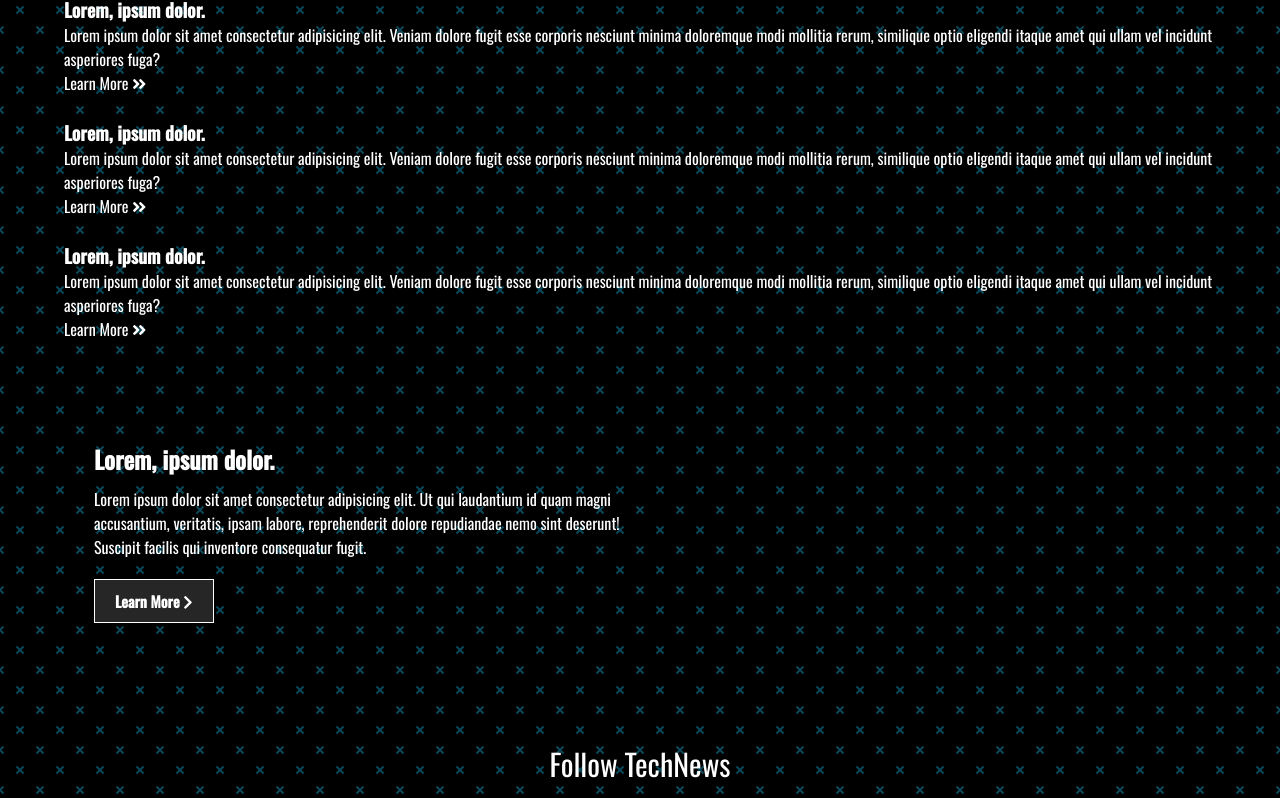
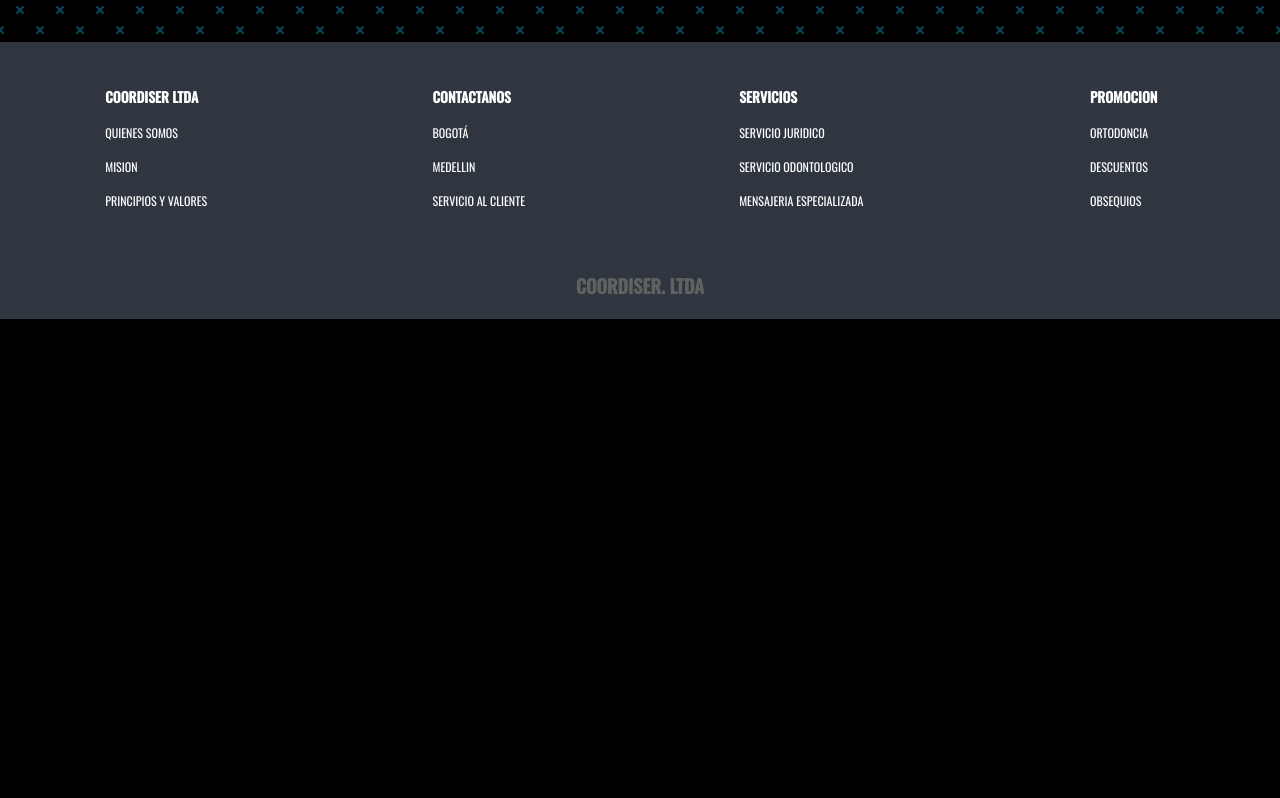
Before and after one commit to mparra43/pagina-web, a plain HTML site: page index.html in a window 1280 px wide. Shown: the part 1730-2528 px from the top of the page. After the commit the page ends 2049 px from the top, so only its background shows below. Drawn offline with nearby package versions, Linux system fonts and the light colour scheme.

Commit message:
cambios banner

```diff
--- a/index.html
+++ b/index.html
@@ -22,7 +22,7 @@
     <!-- Navigation -->
     <nav class="nav-main">
       <!-- Brand -->
-      <img src="PENDIENTE" alt="coordisel" class="nav-brand">
+      <img src="img" alt="COORDISER" class="nav-brand">
       <!-- Left Nav -->
       <ul class="nav-menu">
         <li>
@@ -108,68 +108,20 @@
       </div>
     </div>
 
-    <!-- Card Banner 1-->
+    <!--Banner Promocional 1-->
     <section class="cards-banner-one">
       <div class="content">
-        <h2>Lorem, ipsum dolor.</h2>
+        <h2>DESCUENTOS HASTA DEL 40%</h2>
         <!-- lorem 20 -->
-        <p>Lorem ipsum dolor sit amet, consectetur adipisicing elit. Repellat maxime facilis quasi alias illo, fugiat
-          cupiditate porro dolores tenetur delectus!</p>
+        <p>Descuentos hasta del 40% en tratamientos odontológicos para ti y 5 familiares </p>
         <a href="#" class="btn">Learn More<i class="fas fa-chevron-right"></i></a>
       </div>
     </section>
 
-    <!-- NEWS CARDS -->
-    <div class="news-cards">
-      <div>
-        <img src="img/news1.jpg" alt="" />
-        <h3>Lorem, ipsum dolor.</h3>
-        <p>Lorem ipsum dolor sit amet consectetur adipisicing elit. Veniam dolore fugit esse corporis nesciunt minima
-          doloremque modi mollitia rerum, similique optio eligendi itaque amet qui ullam vel incidunt asperiores fuga?
-        </p>
-        <a href="#">Learn More <i class="fas fa-angle-double-right"></i></a>
-      </div>
-      <div>
-        <img src="img/news2.jpg" alt="" />
-        <h3>Lorem, ipsum dolor.</h3>
-        <p>Lorem ipsum dolor sit amet consectetur adipisicing elit. Veniam dolore fugit esse corporis nesciunt minima
-          doloremque modi mollitia rerum, similique optio eligendi itaque amet qui ullam vel incidunt asperiores fuga?
-        </p>
-        <a href="#">Learn More <i class="fas fa-angle-double-right"></i></a>
-      </div>
-      <div>
-        <img src="img/news3.jpg" alt="" />
-        <h3>Lorem, ipsum dolor.</h3>
-        <p>Lorem ipsum dolor sit amet consectetur adipisicing elit. Veniam dolore fugit esse corporis nesciunt minima
-          doloremque modi mollitia rerum, similique optio eligendi itaque amet qui ullam vel incidunt asperiores fuga?
-        </p>
-        <a href="#">Learn More <i class="fas fa-angle-double-right"></i></a>
-      </div>
-      <div>
-        <img src="img/news4.jpg" alt="" />
-        <h3>Lorem, ipsum dolor.</h3>
-        <p>Lorem ipsum dolor sit amet consectetur adipisicing elit. Veniam dolore fugit esse corporis nesciunt minima
-          doloremque modi mollitia rerum, similique optio eligendi itaque amet qui ullam vel incidunt asperiores fuga?
-        </p>
-        <a href="#">Learn More <i class="fas fa-angle-double-right"></i></a>
-      </div>
-    </div>
-
-    <!-- third card -->
-    <section class="cards-banner-two">
-      <div class="content">
-        <h2>Lorem, ipsum dolor.</h2>
-        <!-- lorem 30 -->
-        <p>Lorem ipsum dolor sit amet consectetur adipisicing elit. Ut qui laudantium id quam magni accusantium,
-          veritatis, ipsam labore, reprehenderit dolore repudiandae nemo sint deserunt! Suscipit facilis qui inventore
-          consequatur fugit.</p>
-        <a href="#" class="btn">Learn More <i class="fas fa-chevron-right"></i></a>
-      </div>
-    </section>
 
     <!-- Follow -->
     <section class="social">
-      <p>Follow TechNews</p>
+      <p>Siguenos como Coordisel</p>
       <div class="links">
         <a href="https://facebook.com">
           <i class="fab fa-facebook-f"></i>
@@ -190,109 +142,75 @@
       <ul>
         <li>
           <a href="#">
-            <h3>Title One</h3>
+            <h3> COORDISER LTDA</h3>
           </a>
         </li>
         <li>
-          <a href="#">Blockchain</a>
+          <a href="#">QUIENES SOMOS</a>
         </li>
         <li>
-          <a href="#">Machine Learning</a>
+          <a href="#">MISION</a>
         </li>
         <li>
-          <a href="#">Artificial Intelligence</a>
+          <a href="#">PRINCIPIOS Y VALORES</a>
+        </li>
+
+      </ul>
+      <ul>
+        <li>
+          <a href="#">
+            <h3>CONTACTANOS</h3>
+          </a>
         </li>
         <li>
-          <a href="#">Quantum Computing</a>
+          <a href="#">BOGOTÁ</a>
         </li>
         <li>
-          <a href="#">Startup</a>
+          <a href="#">MEDELLIN</a>
         </li>
         <li>
-          <a href="#">Cryptocurrencies</a>
+          <a href="#">SERVICIO AL CLIENTE</a>
         </li>
       </ul>
       <ul>
         <li>
           <a href="#">
-            <h3>Title Two</h3>
+            <h3>SERVICIOS</h3>
           </a>
         </li>
         <li>
-          <a href="#">Blockchain</a>
+          <a href="#">SERVICIO JURIDICO</a>
         </li>
         <li>
-          <a href="#">Machine Learning</a>
+          <a href="#">SERVICIO ODONTOLOGICO</a>
         </li>
         <li>
-          <a href="#">Artificial Intelligence</a>
-        </li>
-        <li>
-          <a href="#">Quantum Computing</a>
-        </li>
-        <li>
-          <a href="#">Startup</a>
-        </li>
-        <li>
-          <a href="#">Cryptocurrencies</a>
+          <a href="#">MENSAJERIA ESPECIALIZADA</a>
         </li>
       </ul>
       <ul>
         <li>
           <a href="#">
-            <h3>Title Three</h3>
+            <h3>PROMOCION</h3>
           </a>
         </li>
         <li>
-          <a href="#">Blockchain</a>
+          <a href="#">ORTODONCIA</a>
         </li>
         <li>
-          <a href="#">Machine Learning</a>
+          <a href="#"> DESCUENTOS</a>
         </li>
         <li>
-          <a href="#">Artificial Intelligence</a>
+          <a href="#">OBSEQUIOS</a>
         </li>
-        <li>
-          <a href="#">Quantum Computing</a>
-        </li>
-        <li>
-          <a href="#">Startup</a>
-        </li>
-        <li>
-          <a href="#">Cryptocurrencies</a>
-        </li>
-      </ul>
-      <ul>
-        <li>
-          <a href="#">
-            <h3>Title Four</h3>
-          </a>
-        </li>
-        <li>
-          <a href="#">Blockchain</a>
-        </li>
-        <li>
-          <a href="#">Machine Learning</a>
-        </li>
-        <li>
-          <a href="#">Artificial Intelligence</a>
-        </li>
-        <li>
-          <a href="#">Quantum Computing</a>
-        </li>
-        <li>
-          <a href="#">Startup</a>
-        </li>
-        <li>
-          <a href="#">Cryptocurrencies</a>
-        </li>
+
       </ul>
     </div>
   </div>
 
   <!-- Footer -->
   <footer class="footer">
-    <h3>Tech News Copyright</h3>
+    <h3>COORDISER. LTDA</h3>
   </footer>
 
   <!-- Scroll Reveal -->
--- a/styles.css
+++ b/styles.css
@@ -40,7 +40,7 @@
   }
 
   .nav-brand {
-    width: 50px;
+    width: 80px;
   }
 
   /* Navbar Left */
@@ -66,6 +66,7 @@
   .search{
     width: 60%;
     margin: auto;
+    padding: 10px;
 
   }
   .form {
@@ -164,13 +165,13 @@
   .cards-banner-one {
     width: 100%;
     height: 350px;
-    background: url("./img/tech-red.jpg");
+    background: url("./img/banner1-1.jpg")no-repeat center center/cover;
     margin-bottom: 40px;
   }
 
   .cards-banner-one .content {
     width: 40%;
-    padding: 90px 0 0 30px;
+    padding: 140px 0 0 20px;
     color: #fff;
   }
 
@@ -179,17 +180,6 @@
     margin: 10px 0 20px 0;
   }
 
-  /* CARDS BANNER TWO*/
-  .cards-banner-two {
-    width: 100%;
-    height: 350px;
-    background: url("./img/image-five.jpg") no-repeat center center/cover;
-  }
-
-  .cards-banner-two .content {
-    width: 50%;
-    padding: 100px 0 0 30px;
-  }
 
   /* Follow */
   .social {
@@ -294,8 +284,7 @@
       grid-template-columns: repeat(2, 1fr);
     }
 
-    .cards-banner-one .content,
-    .cards-banner-two .content {
+    .cards-banner-one .content,{
       width: 80%;
     }
 
@@ -309,8 +298,7 @@
       grid-template-columns: 1fr;
     }
 
-    .cards-banner-one .content,
-    .cards-banner-two .content {
+    .cards-banner-one .content, {
       width: 100%;
       padding: 60px 20px;
     }
```
Also changed, not shown: img/banner1-1.jpg (added), img/logo.jpeg (added).
